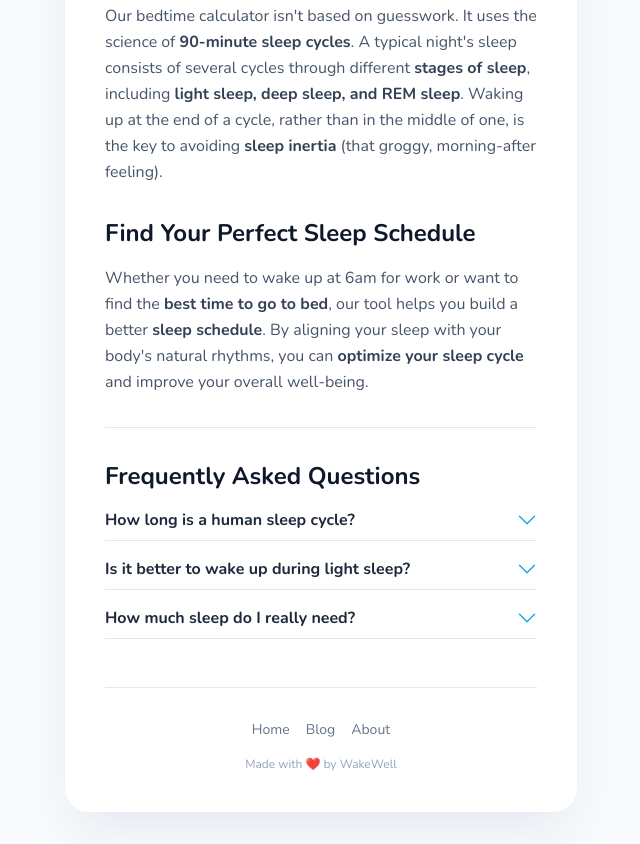
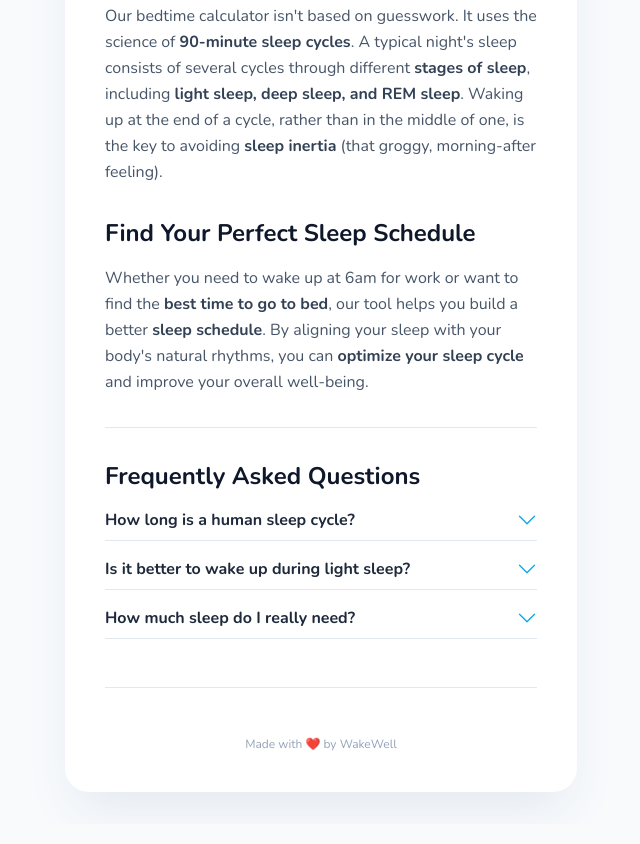
Before and after one commit to shaoneng/wakewell.online, a plain HTML site: page index.html in a window 1280 px wide. Shown: the part 758-1602 px from the top of the page, without its empty margins (319-959 px from the left). Drawn offline with nearby package versions, Linux system fonts and the light colour scheme.

Commit message:
Update index.html

```diff
--- a/index.html
+++ b/index.html
@@ -140,9 +140,7 @@
 
         <footer class="mt-12 pt-8 border-t border-slate-200">
             <nav class="flex justify-center items-center space-x-4 text-sm text-slate-500 mb-4">
-                <a href="/" class="hover:text-sky-500 transition-colors">Home</a>
-                <a href="#" class="hover:text-sky-500 transition-colors">Blog</a>
-                <a href="#" class="hover:text-sky-500 transition-colors">About</a>
+
             </nav>
             <p class="text-xs text-slate-400">Made with ❤️ by WakeWell</p>
         </footer>
```
